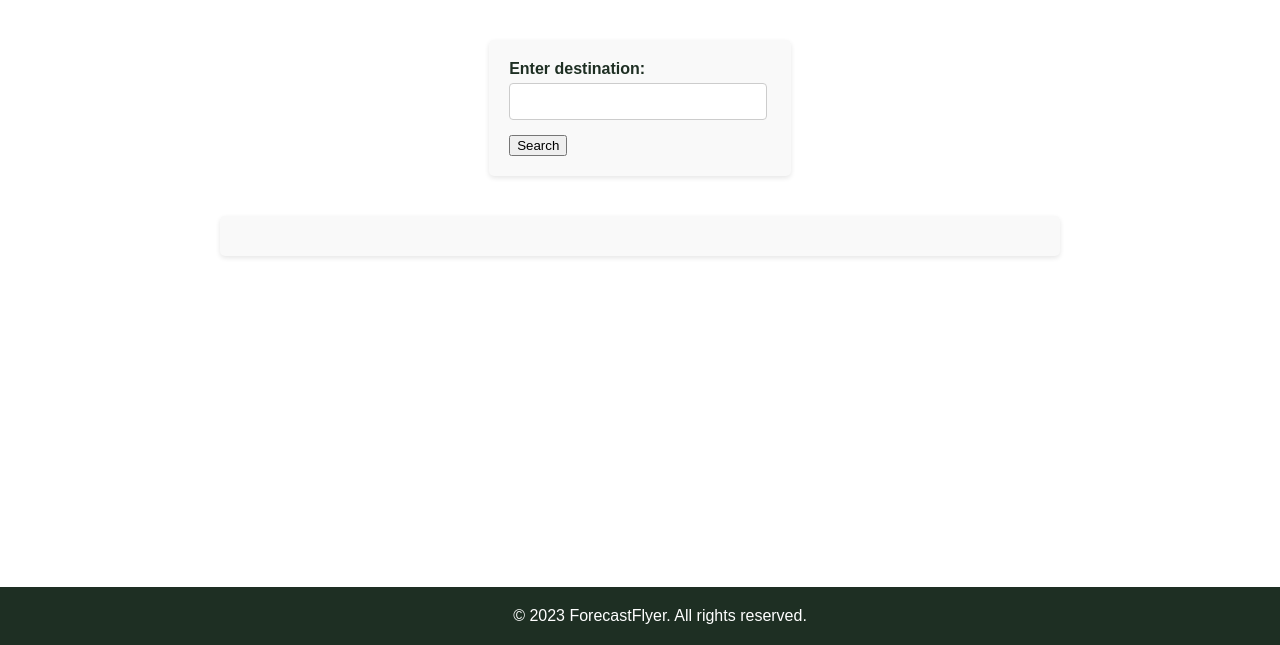
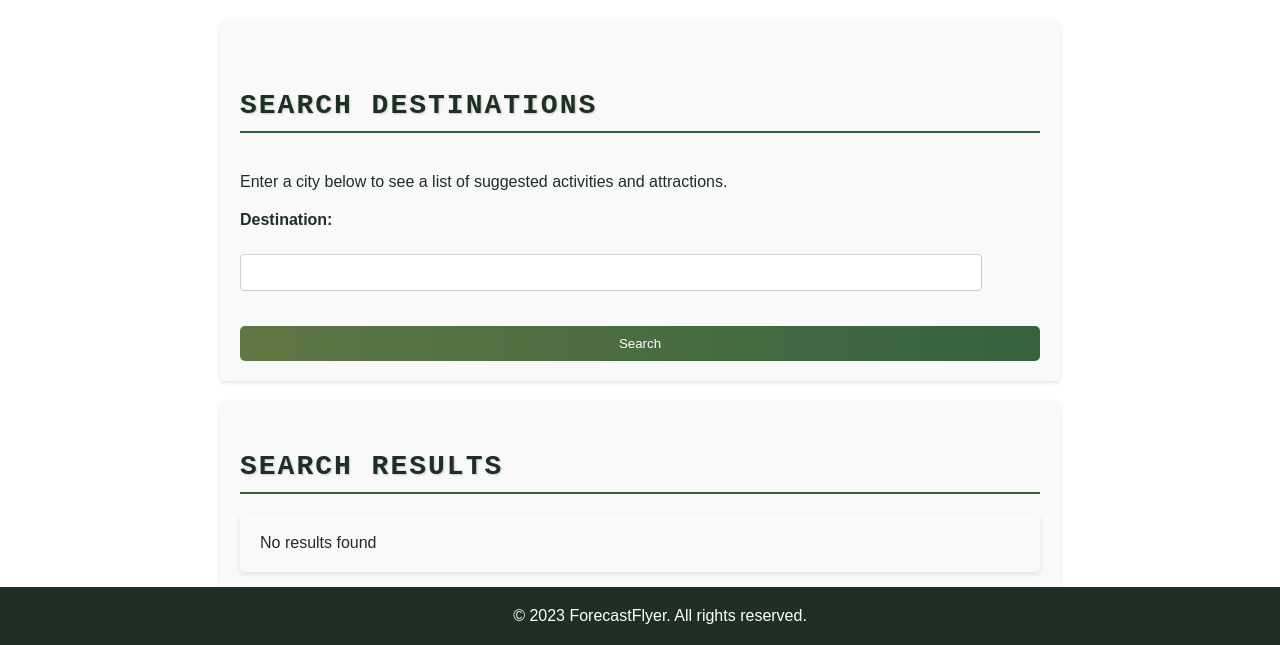
Before and after one commit to TheManWhoLikesToCode/Travel-App, a Flask app: page /todo in a window 1280 px wide. Shown: the part 155-800 px from the top of the page. Run offline with Flask 3, Linux system fonts and the light colour scheme.

Commit message:
Updated Style on Lists

```diff
--- a/app.py
+++ b/app.py
@@ -77,14 +77,12 @@
 
 @app.route('/todo', methods=['GET', 'POST'])
 def todo():
-    # Add your logic for todo here
-    print(request.form)
     if request.method == 'POST':
-        location_search = request.form.get('search')
-        print("This is location search", location_search)
-        location_list = get_locations_to_explore(location_search)
-        print("This is location list", location_list)
-        return render_template("todo.html", title="ForecastFlyer", subtitle="Results", results=location_list)
+        destination = request.form.get('destination')
+        if destination:
+            results = get_locations_to_explore(destination)
+            subtitle = "Results" if results else "No Results Found"
+            return render_template("todo.html", title="ForecastFlyer", subtitle=subtitle, results=results)
     return render_template("todo.html", title="ForecastFlyer - To Do")
 
 
--- a/static/css/styles.css
+++ b/static/css/styles.css
@@ -74,9 +74,34 @@
 }
 
 
+.list {
+  list-style: none;
+  padding: 0;
+}
+
+.list li {
+  background: #f9f9f9;
+  padding: 20px;
+  border-radius: 5px;
+  box-shadow: 0 2px 5px rgba(0,0,0,0.1);
+  margin-bottom: 20px;
+}
+
+.list h3 {
+  font-size: 20px;
+  margin-bottom: 10px;
+}
+
 h2 {
-  margin-bottom: 10px;
-  font-size: 24px;
+  font-family: "Courier New", Courier, monospace; /* Use a different font */
+  text-transform: uppercase; /* Make uppercase */
+  letter-spacing: 2px; /* Increase letter spacing */
+  font-size: 28px; /* Bump the size up a bit */
+  font-weight: bold; /* Make bold */
+  text-shadow: 1px 1px 2px rgba(0, 0, 0, 0.2); /* Add a subtle text shadow */
+  border-bottom: 2px solid #34623f; /* Add bottom border */
+  padding-bottom: 10px; /* Add padding below h2 */
+  margin: 30px 0 20px; /* Increase margins */
 }
 
 form {
--- a/templates/todo.html
+++ b/templates/todo.html
@@ -9,7 +9,6 @@
     />
     <script src="{{ url_for('static', filename='script.js') }}"></script>
   </head>
-
   <body>
     <header>
       <h1>ForecastFlyer</h1>
@@ -22,7 +21,6 @@
         }
       </style>
     </header>
-
     <nav>
       <a href="{{ url_for('home') }}">Home</a>
       <a href="{{ url_for('destinations') }}">Destinations</a>
@@ -30,22 +28,29 @@
       <a href="{{ url_for('about_us') }}">About Us</a>
     </nav>
 
-    <form method="POST" action="">
-      <section>
-        <form id="destination-form">
-          <label for="destination-input">Enter destination:</label>
-          <input id="search" name="search" type="text" class="form-control" />
-          <button type="submit" class="btn btn-primary btn-lg">Search</button>
-        </form>
-      </section>
-
-      <section>
-        <ul>
-          {% if results %} {{subtitle}} {% for result in results %}
-          <li>{{result.properties.name}}</li>
-          {%endfor%} {%endif%}
-        </ul>
-      </div>
+    <section>
+      <form id ="destination-form" method="POST" action="">
+        <h2>Search Destinations</h2>
+        <p>
+          Enter a city below to see a list of suggested activities and
+          attractions.
+        </p>
+        <label for="destination-input">Destination:</label>
+        <input id="destination" name="destination" type="text" />
+        <input type="submit" value="Search" />
+      </form>
+    </section>
+    <section>
+      <h2>Search Results</h2>
+      <ul class="list">
+        {% if results %} {% for result in results %}
+        <li>
+          <h3>{{result.properties.name}}</h3>
+        </li>
+        {% endfor %} {% else %}
+        <li>No results found</li>
+        {% endif %}
+      </ul>
     </section>
     <footer>&copy; 2023 ForecastFlyer. All rights reserved.</footer>
   </body>
--- a/tourism.py
+++ b/tourism.py
@@ -1,51 +1,63 @@
 import requests
+from typing import List, Dict, Any
 
-def get_locations_to_explore(destination):
-    api_key = '5ae2e3f221c38a28845f05b6fabd118a2607fe089a18dc2906b76ddb'
+API_KEY = '5ae2e3f221c38a28845f05b6fabd118a2607fe089a18dc2906b76ddb'
 
-    #URL to request the lat and lon of destination
-    url2 = 'https://api.opentripmap.com/0.1/en/places/geoname'
+GEONAME_API = 'https://api.opentripmap.com/0.1/en/places/geoname'
+RADIUS_API = 'https://api.opentripmap.com/0.1/en/places/radius'
 
-    param1 = {
-        'name' : destination,
-        'apikey': api_key
+
+def get_locations_to_explore(destination: str) -> List[Dict[str, Any]]:
+    """Get interesting locations around a destination."""
+
+    # Input validation
+    if not destination:
+        print("Destination cannot be empty")
+        return []
+
+    if not isinstance(destination, str):
+        print("Destination must be a string")
+        return []
+
+    # Geoname API
+    params = {
+        'name': destination,
+        'apikey': API_KEY
     }
-    response1 = requests.get(url2, params=param1)
-    data1 = response1.json()
-    #Stores the lat and lon
-    dest_lat = data1['lat']
-    dest_lon = data1['lon']
 
-    print("This is the data", data1)
-    print("this is lat ", dest_lat, " and lon ", dest_lon )
+    try:
+        response = requests.get(GEONAME_API, params=params)
+        data = response.json()
 
-    #URL to request the locations for the destination using lat and lon
-    url = 'https://api.opentripmap.com/0.1/en/places/radius'
+        destination_lat = data['lat']
+        destination_lon = data['lon']
 
+    except requests.exceptions.RequestException as e:
+        print(f"Geoname API request failed: {e}")
+        return []
+
+    # Radius API
     params = {
-        'radius': '5000',  # Set the radius within which to search for locations (in meters)
-        'lon': dest_lon,  # Replace with the longitude of your destination
-        'lat': dest_lat,  # Replace with the latitude of your destination
-        'kinds': 'interesting_places',  # Specify the kind of places to retrieve
-        'apikey': api_key,
+        'radius': '5000',
+        'lon': destination_lon,
+        'lat': destination_lat,
+        'kinds': 'interesting_places',
+        'apikey': API_KEY,
         'rate': 3,
         'limit': 20
     }
+
     try:
-        response = requests.get(url, params=params)
+        response = requests.get(RADIUS_API, params=params)
         data = response.json()
 
         if 'error' in data:
-            error_message = data['error']['message']
-            print(f"Error: {error_message}")
-            #return error_message
-        else:
-            locations = data['features']
-            return locations
+            print(f"Error from API: {data['error']['message']}")
+            return []
+
+        locations = data['features']
+        return locations
 
     except requests.exceptions.RequestException as e:
-        print(f"An error occurred: {e}")
-
-    response = requests.get(url, params=params)
-    data = response.json()
-    print(data)
+        print(f"Radius API request failed: {e}")
+        return []
```
Also changed, not shown: templates/destinations.html (+12 -8 lines), templates/home.html (+0 -9 lines), db/travel.db.
